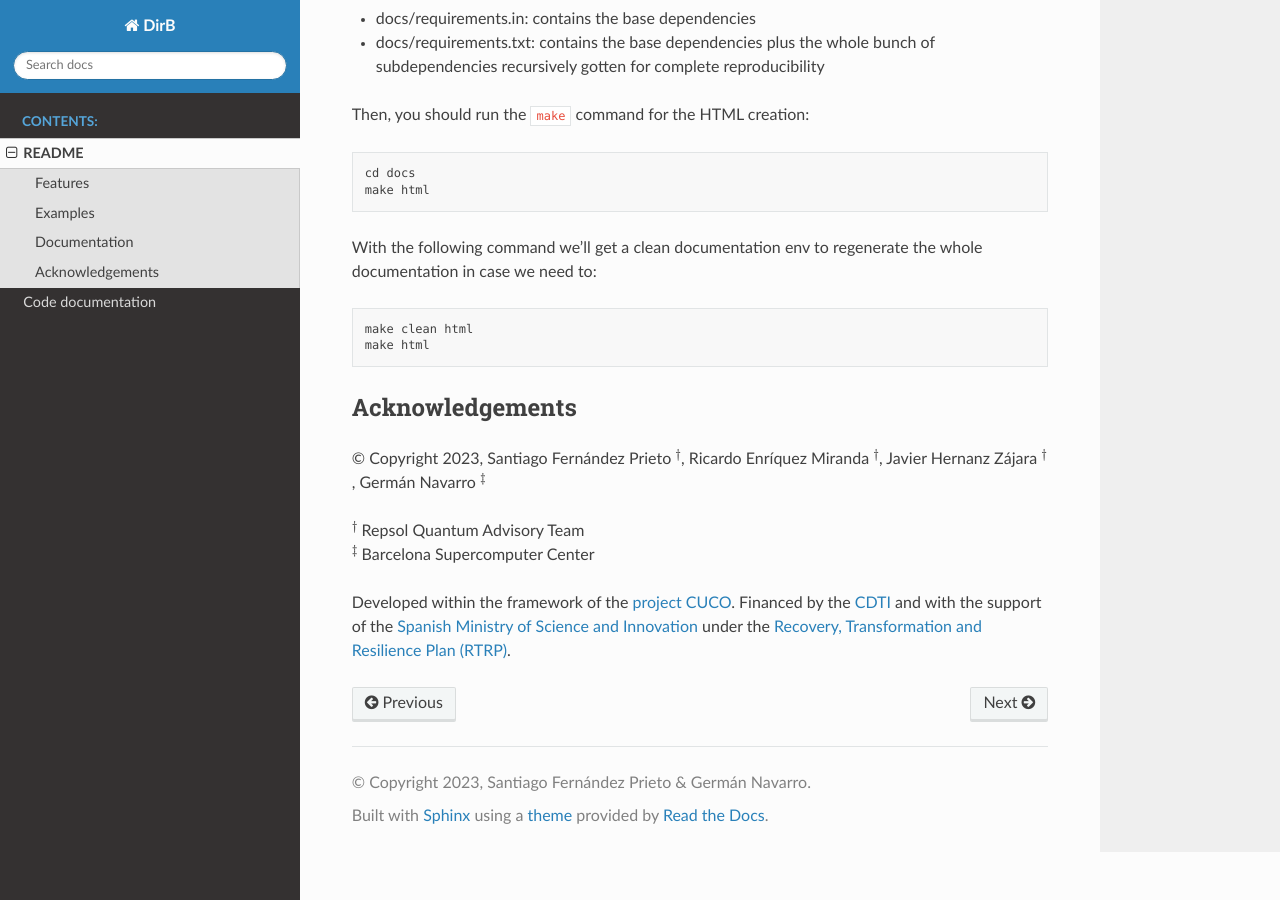
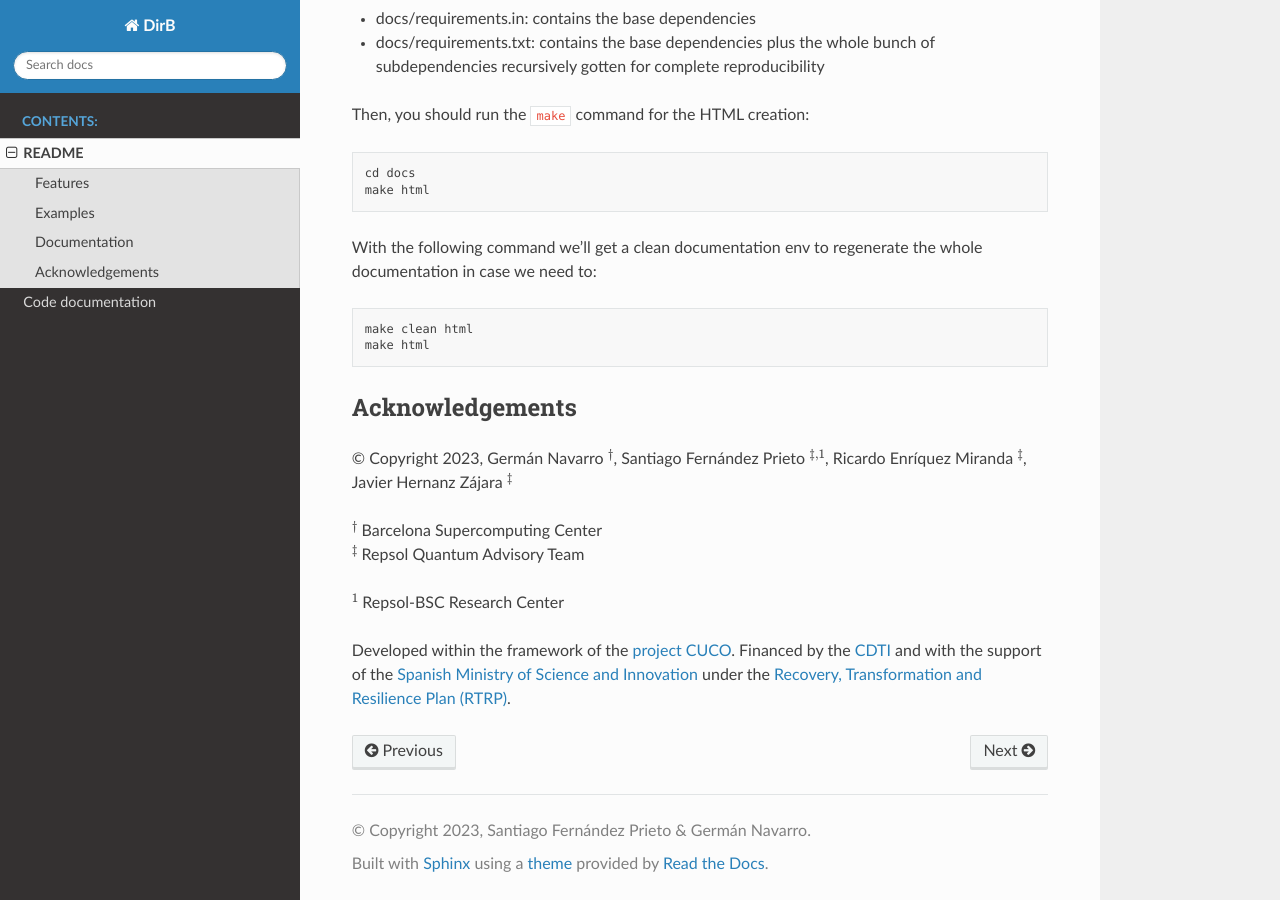
Before and after one commit to bsc-quantic/dirB, a Sphinx documentation site: the page built from docs/readme_link.md, in a window 1280 px wide and 900 px high, scrolled down 2019 px. Built offline with Sphinx 7.4.7 and the Read the Docs theme 2.0.0, drawn with Linux system fonts in a browser that asks for light colours.

Commit message:
Update acknowledgements

```diff
--- a/README.md
+++ b/README.md
@@ -93,10 +93,12 @@ make html
 
 ## Acknowledgements
 
-© Copyright 2023, Santiago Fernández Prieto $^ \dagger$, Ricardo Enríquez Miranda $^ \dagger$, Javier Hernanz Zájara $^ \dagger$, Germán Navarro $^ \ddagger$
+© Copyright 2023, Germán Navarro $^\dagger$, Santiago Fernández Prieto $^{\ddagger,1}$, Ricardo Enríquez Miranda $^\ddagger$, Javier Hernanz Zájara $^\ddagger$
 
-$^ \dagger$ Repsol Quantum Advisory Team
+$^\dagger$ Barcelona Supercomputing Center
 \
-$^ \ddagger$ Barcelona Supercomputer Center
+$^\ddagger$ Repsol Quantum Advisory Team
+
+$^1$ Repsol-BSC Research Center
 
 Developed within the framework of the [project CUCO](https://www.cuco.tech/). Financed by the [CDTI](https://www.cdti.es/en) and with the support of the [Spanish Ministry of Science and Innovation](https://www.ciencia.gob.es/en/) under the [Recovery, Transformation and Resilience Plan (RTRP)](https://www.ciencia.gob.es/en/Estrategias-y-Planes/Plan-de-Recuperacion-Transformacion-y-Resiliencia-PRTR.html).
--- a/docs/README-ack.md
+++ b/docs/README-ack.md
@@ -1,9 +1,11 @@
 ## Acknowledgements
 
-© Copyright 2023, Santiago Fernández Prieto {math}`^\dagger`, Ricardo Enríquez Miranda {math}`^\dagger`, Javier Hernanz Zájara {math}`^\dagger`, Germán Navarro {math}`^\ddagger`
+© Copyright 2023, Germán Navarro {math}`^\dagger`, Santiago Fernández Prieto {math}`^{\ddagger,1}`, Ricardo Enríquez Miranda {math}`^\ddagger`, Javier Hernanz Zájara {math}`^\ddagger`
 
-{math}`^\dagger` Repsol Quantum Advisory Team
+{math}`^\dagger` Barcelona Supercomputing Center
 \
-{math}`^\ddagger` Barcelona Supercomputer Center
+{math}`^\ddagger` Repsol Quantum Advisory Team
+
+{math}`^1` Repsol-BSC Research Center
 
 Developed within the framework of the [project CUCO](https://www.cuco.tech/). Financed by the [CDTI](https://www.cdti.es/en) and with the support of the [Spanish Ministry of Science and Innovation](https://www.ciencia.gob.es/en/) under the [Recovery, Transformation and Resilience Plan (RTRP)](https://www.ciencia.gob.es/en/Estrategias-y-Planes/Plan-de-Recuperacion-Transformacion-y-Resiliencia-PRTR.html).
```
